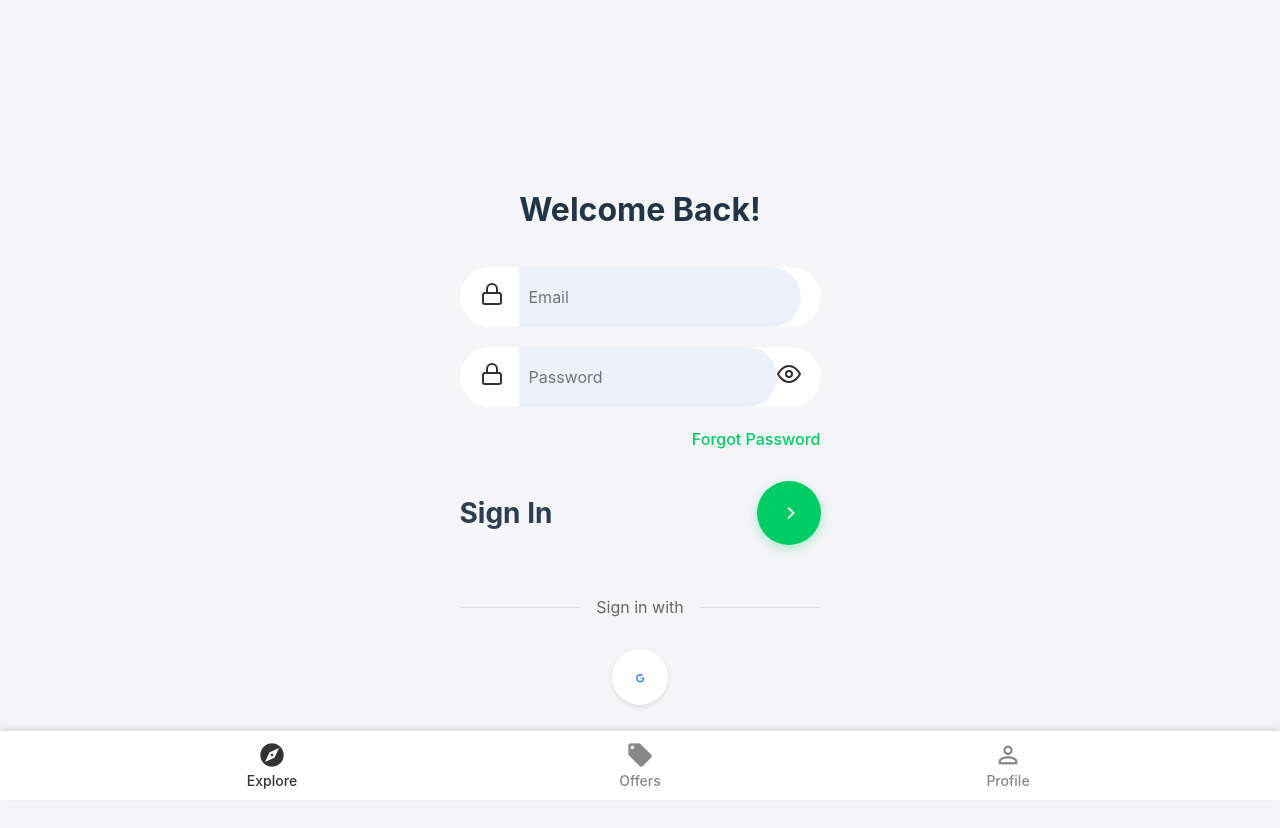
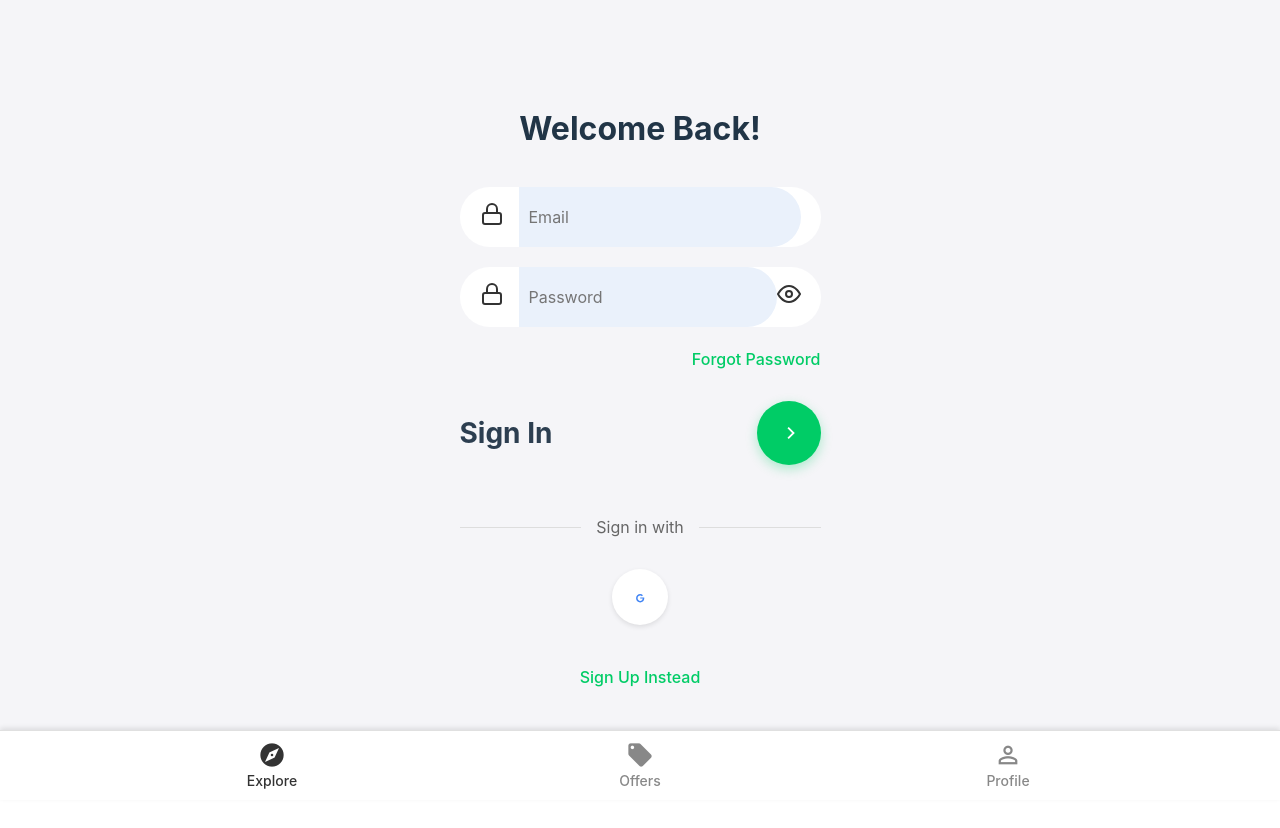
Before and after one commit to RobertoSpain/PortalInmobiliario, a Vue app: page /login in a window 1280 px wide. Shown: the top 828 px of the page. After the commit the page ends 800 px from the top, so only its background shows below. Built offline with nearby package versions, Linux system fonts and the light colour scheme; no server answers.

Commit message:
Actualización del proyecto

```diff
--- a/src/App.vue
+++ b/src/App.vue
@@ -38,55 +38,4 @@ onMounted(() => {
   font-family: 'Arial', sans-serif;
 }
 
-body {
-  background-color: #f2f4f8;
-}
-
-.app-container {
-  min-height: 100vh;
-  display: flex;
-  flex-direction: column;
-}
-
-.main-content {
-  flex: 1;
-  padding: 20px;
-  max-width: 1200px;
-  margin: 80px auto 0; /* Ajustamos el margen superior para que no se superponga con el Navbar */
-  width: 100%;
-}
-
-a {
-  text-decoration: none;
-  color: inherit;
-}
-
-h1, h2, h3, h4, h5, h6 {
-  margin-bottom: 16px;
-}
-
-.btn {
-  cursor: pointer;
-  padding: 10px 15px;
-  border-radius: 4px;
-  font-weight: 600;
-  transition: all 0.3s ease;
-  border: none;
-}
-
-.btn-primary {
-  background-color: #00cc66;
-  color: #ffffff;
-}
-
-.btn-primary:hover {
-  background-color: #00b359;
-}
-
-.card {
-  background-color: #ffffff;
-  border-radius: 8px;
-  box-shadow: 0 4px 8px rgba(0, 0, 0, 0.1);
-  overflow: hidden;
-}
 </style>
```
